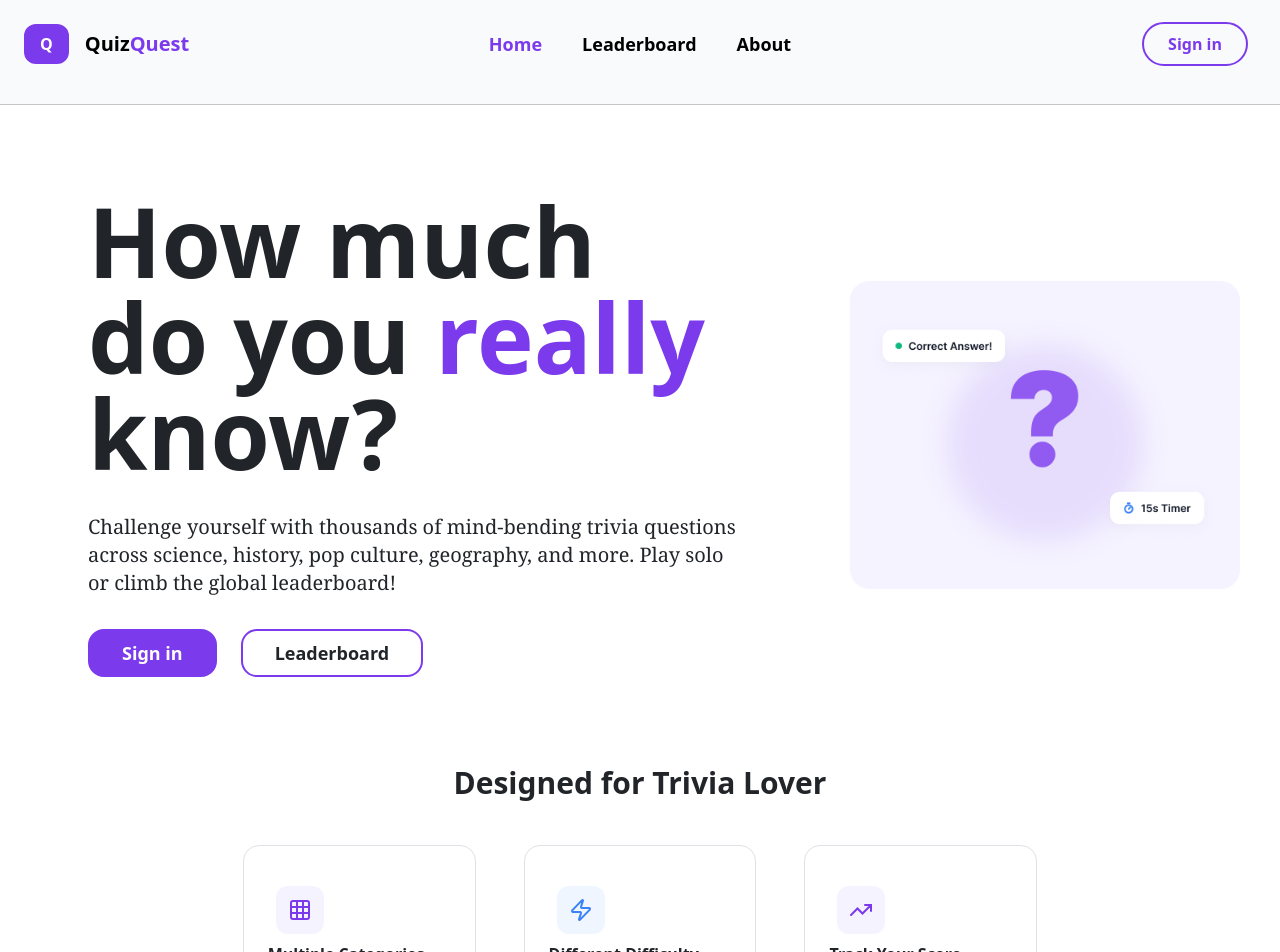
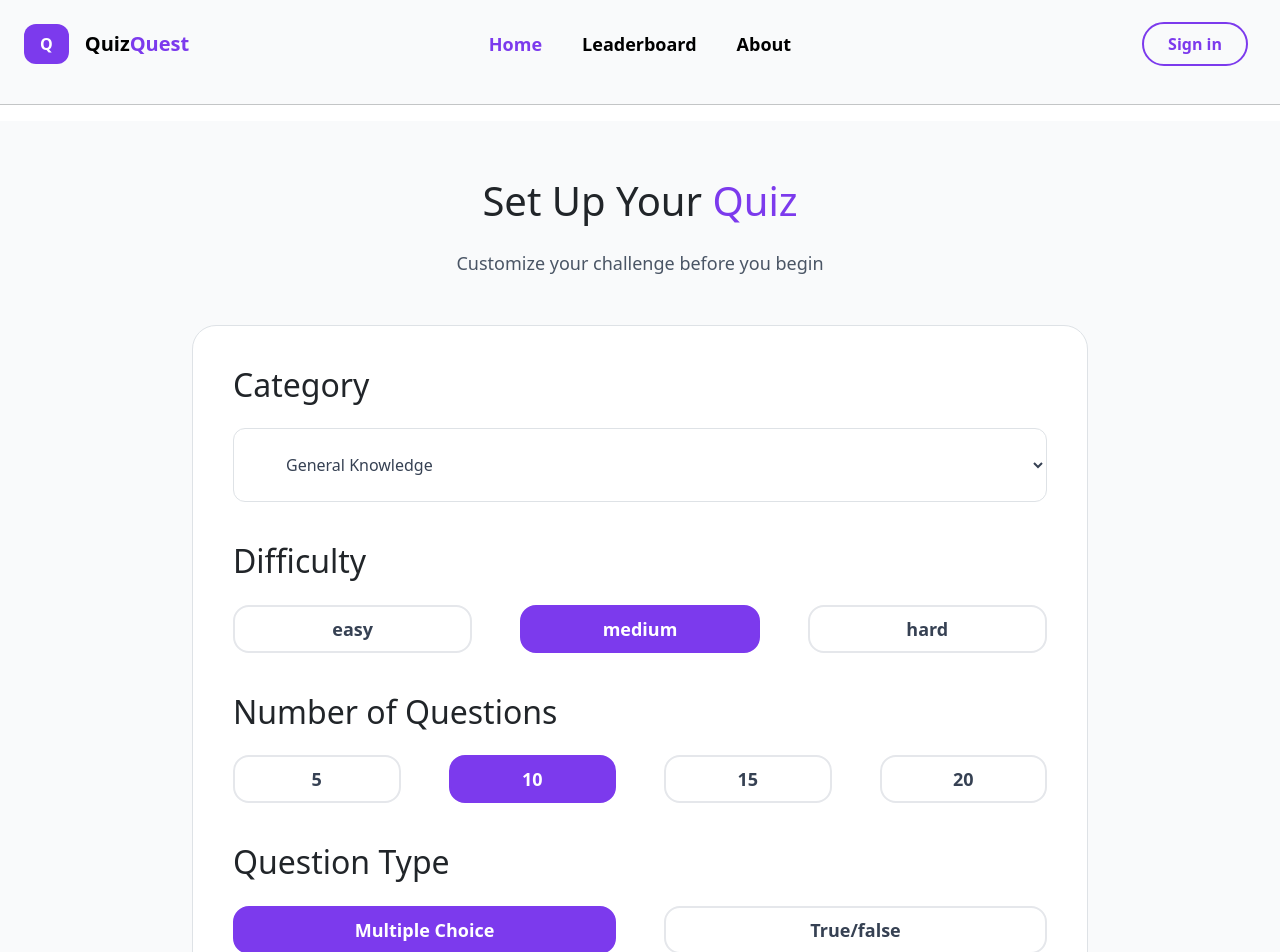
Before and after one commit to Ansh-Kathil/QuizQuest, a React (Vite) app: page /quiz-setup in a window 1280 px wide. Shown: the top 952 px of the page. Built offline with nearby package versions, Linux system fonts and the light colour scheme.

Commit message:
setup_game

```diff
--- a/package.json
+++ b/package.json
@@ -14,6 +14,7 @@
     "bootstrap": "^5.3.8",
     "react": "^19.2.8",
     "react-dom": "^19.2.8",
+    "react-router-dom": "^7.18.2",
     "tailwindcss": "^4.3.3"
   },
   "devDependencies": {
--- a/src/App.jsx
+++ b/src/App.jsx
@@ -1,13 +1,16 @@
-import Header from './components/Header'
-import { Landing } from './components/Landing'
+import { BrowserRouter, Routes, Route } from 'react-router-dom'
+import Home from './pages/Home'
+import QuizSetupPage from './pages/QuizSetup'
 
 function App() {
-  return (
-    <>
-      <Header />
-      <Landing/>
-    </>
-  )
+    return (
+        <BrowserRouter>
+            <Routes>
+                <Route path="/" element={<Home />} />
+                <Route path="/quiz-setup" element={<QuizSetupPage />} />
+            </Routes>
+        </BrowserRouter>
+    )
 }
 
 export default App
--- /dev/null
+++ b/src/components/Setup.jsx
@@ -0,0 +1,137 @@
+import React, { useState } from "react";
+
+export default function QuizSetup() {
+    const [difficulty, setDifficulty] = useState("medium");
+    const [questions, setQuestions] = useState(10);
+    const [category, setCategory] = useState("General Knowledge");
+    const [type ,settype] = useState("Multiple Choice");
+
+    return (
+        <div className="min-h-screen bg-gray-50 px-6 py-14">
+
+            <div className="max-w-4xl mx-auto">
+
+                <div className="text-center mb-12">
+                    <h1 className="text-5xl font-bold">
+                        Set Up Your{" "}
+                        <span className="text-[#7C3AED]">Quiz</span>
+                    </h1>
+
+                    <p className="mt-4 text-lg text-gray-600">
+                        Customize your challenge before you begin
+                    </p>
+                </div>
+
+                <div className="bg-white border border-gray-200 rounded-3xl p-10">
+
+                    {/* Category */}
+                    <div>
+                        <h2 className="text-2xl font-bold mb-4">
+                            Category
+                        </h2>
+
+                        <select
+                            value={category}
+                            onChange={(e) => setCategory(e.target.value)}
+                            className="w-full border border-gray-200 rounded-xl px-5 py-4
+                            bg-white text-gray-700 font-medium outline-none
+                            focus:border-[#7C3AED]"
+                        >
+                            <option>General Knowledge</option>
+                            <option>Science</option>
+                            <option>History</option>
+                            <option>Geography</option>
+                            <option>Sports</option>
+                            <option>Entertainment</option>
+                            <option>Technology</option>
+                        </select>
+                    </div>
+
+                    {/* Difficulty */}
+                    <div className="mt-10">
+                        <h2 className="text-2xl font-bold mb-4">
+                            Difficulty
+                        </h2>
+
+                        <div className="grid grid-cols-3 gap-5">
+
+                            {["easy", "medium", "hard"].map((level) => (
+                                <button
+                                    key={level}
+                                    onClick={() => setDifficulty(level)}
+                                    className={` font-semibold text-lg! border-2 px-8  py-2 rounded-2xl!    capitalize transition ${difficulty === level
+                                            ? "bg-[#7C3AED] text-white border-[#7C3AED]"
+                                            : "bg-white border-gray-200 text-gray-700 hover:border-[#7C3AED] hover:text-[#7C3AED]"
+                                        }`}
+                                >
+                                    {level}
+                                </button>
+                            ))}
+
+                        </div>
+                    </div>
+
+                    {/* Number of Questions */}
+                    <div className="mt-10">
+                        <h2 className="text-2xl font-bold mb-4">
+                            Number of Questions
+                        </h2>
+
+                        <div className="grid grid-cols-4 gap-5">
+
+                            {[5, 10, 15, 20].map((number) => (
+                                <button
+                                    key={number}
+                                    onClick={() => setQuestions(number)}
+                                    className={`font-semibold text-lg! border-2 px-8  py-2 rounded-2xl!  transition ${questions === number
+                                            ? "bg-[#7C3AED] text-white border-[#7C3AED]"
+                                            : "bg-white border-gray-200 text-gray-700 hover:border-[#7C3AED] hover:text-[#7C3AED]"
+                                        }`}
+                                >
+                                    {number}
+                                </button>
+                            ))}
+
+                        </div>
+                    </div>
+
+                    <div className="mt-10">
+                        <h2 className="text-2xl font-bold mb-4">
+                            Question Type
+                        </h2>
+                        <div className="grid grid-cols-2 gap-5">
+
+                            {["Multiple Choice","True/false"].map((number) => (
+                                <button
+                                    key={number}
+                                    onClick={() => settype(number)}
+                                    className={`font-semibold text-lg! border-2 px-8  py-2 rounded-2xl!  transition ${type === number
+                                            ? "bg-[#7C3AED] text-white border-[#7C3AED]"
+                                            : "bg-white border-gray-200 text-gray-700 hover:border-[#7C3AED] hover:text-[#7C3AED]"
+                                        }`}
+                                >
+                                    {number}
+                                </button>
+                            ))}
+
+                        </div>
+                    </div>
+
+                    {/* Start */}
+                    <div className="mt-10 font-semibold text-lg! ">
+
+                    <button
+                        className="mt-12  border rounded-2xl! w-full py-4
+                        bg-[#7C3AED] text-white text-lg font-bold
+                        hover:bg-[#6D28D9] transition"
+                        >
+                        Start Quiz →
+                    </button>
+                    </div>
+
+                </div>
+
+            </div>
+        </div>
+    );
+}
--- /dev/null
+++ b/src/pages/Home.jsx
@@ -0,0 +1,13 @@
+import Header from "../components/Header"
+import { Landing } from "../components/Landing"
+
+function Home() {
+  return (
+    <>
+      <Header />
+      <Landing/>
+    </>
+  )
+}
+
+export default Home
--- /dev/null
+++ b/src/pages/QuizSetup.jsx
@@ -0,0 +1,11 @@
+import Header from '../components/Header'
+import QuizSetup from '../components/Setup'
+
+export default function QuizSetupPage() {
+    return (
+      <div className="">
+        <Header/>
+        <QuizSetup />
+      </div>
+    )
+}
```
Also changed, not shown: 2 other files (tests, documents, lock files or other folders).
